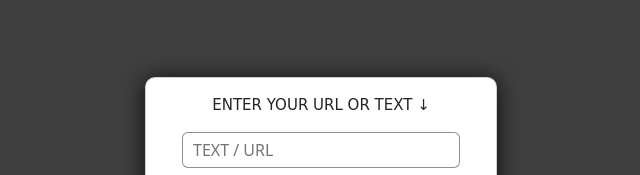
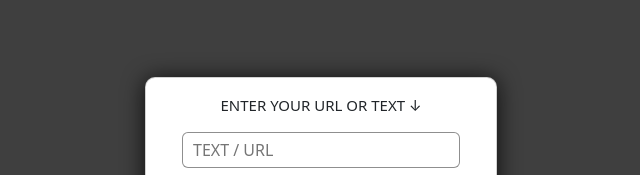
Before and after one commit to KOUSHIKG04/QR-Code, a plain HTML site: page index.html in a window 1280 px wide. Shown: the part 236-411 px from the top of the page, without its empty margins (319-959 px from the left). Drawn offline with nearby package versions, Linux system fonts and the light colour scheme.

Commit message:
Update style.css
font style update

```diff
--- a/style.css
+++ b/style.css
@@ -42,7 +42,7 @@ input{
 
 p{
     /* font-family: "Noto Sans", sans-serif; */
-    font-family: 'Indie Flower', cursive;
+/*     font-family: 'Indie Flower', cursive; */
     font-size: 15px;
 }
 
```
